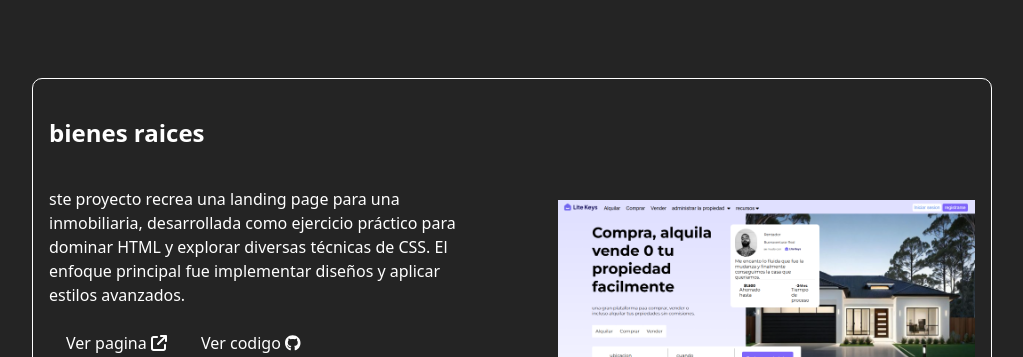
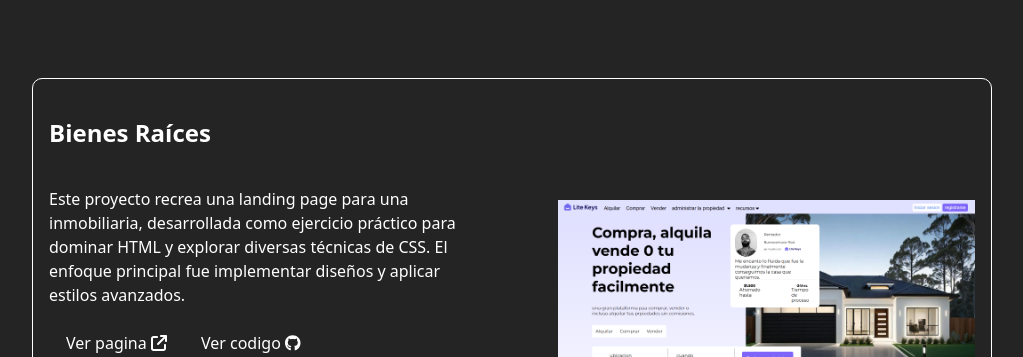
Before and after one commit to EloyRengel17/miPortafolio, a React (Vite) app: page / in a window 1280 px wide. Shown: the part 2414-2771 px from the top of the page, without its empty margins (128-1151 px from the left). Built offline with nearby package versions, Linux system fonts and the light colour scheme.

Commit message:
Update section2.jsx

```diff
--- a/src/componentes/section2.jsx
+++ b/src/componentes/section2.jsx
@@ -21,9 +21,9 @@ const proyectosDestacables = [
   },
   {
     id: 2,
-    titulo: "bienes raices",
+    titulo: "Bienes Raíces",
     descripcion:
-      "ste proyecto recrea una landing page para una inmobiliaria, desarrollada como ejercicio práctico para dominar HTML y explorar diversas técnicas de CSS. El enfoque principal fue implementar diseños y aplicar estilos avanzados.",
+      "Este proyecto recrea una landing page para una inmobiliaria, desarrollada como ejercicio práctico para dominar HTML y explorar diversas técnicas de CSS. El enfoque principal fue implementar diseños y aplicar estilos avanzados.",
     lenguajes: {
       uno: "HTML",
       dos: "Css",
```
